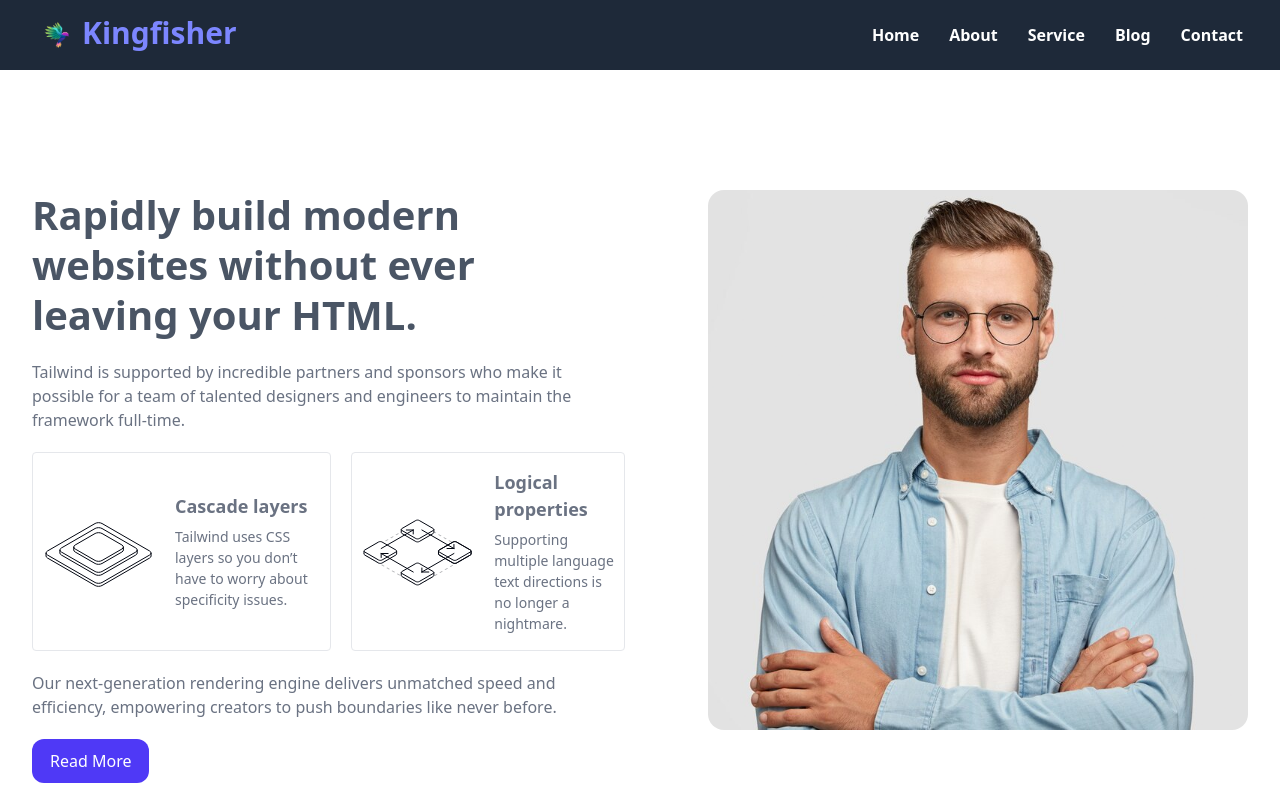
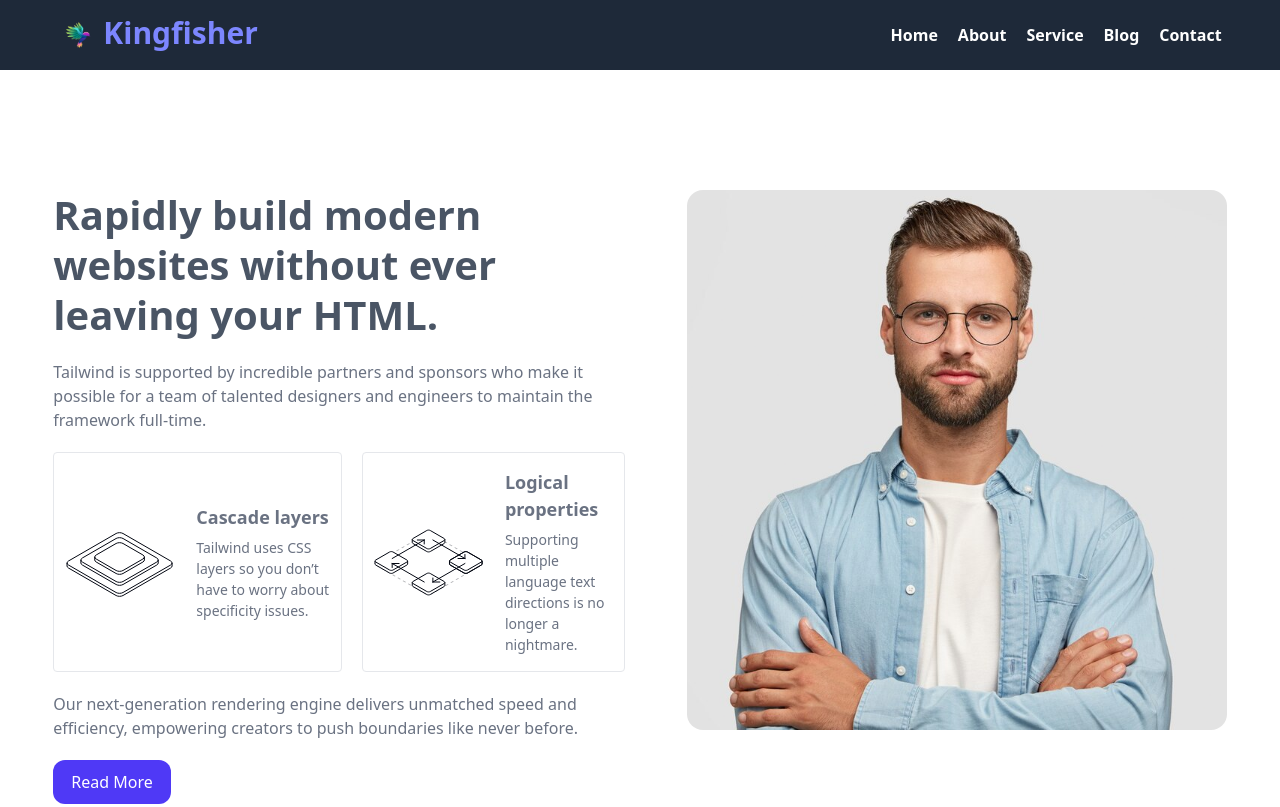
Before and after one commit to Syed-Shabok/TailwindCSS-Ostad-Project, a website: page src/index.html in a window 1280 px wide. Shown: the top 807 px of the page. Drawn offline with Linux system fonts and the light colour scheme.

Commit message:
replaced .container with .w-11/12

```diff
--- a/src/index.html
+++ b/src/index.html
@@ -9,7 +9,7 @@
 <body>
     <!-- Header Section -->
      <header class="bg-gray-800">
-        <div class="container mx-auto px-8">
+        <div class="mx-auto w-11/12">
             <div class="flex flex-wrap justify-center md:justify-between items-center gap-y-1 py-[10px]">
                 <!-- Logo -->
                 <div class="flex">
@@ -19,8 +19,8 @@
                 </div>
 
                 <!-- Menu -->
-                <nav>
-                    <ul class="flex gap-[20px] items-center h-full">
+                <nav >
+                    <ul class="flex flex-wrap justify-center gap-[10px] items-center h-full">
                         <li><a href="#" class="px-[5px] py-[5px] text-[16px] font-semibold text-white hover:text-indigo-400 transition duration-200 ease-linear">Home</a></li>
                         <li><a href="#" class="navItems">About</a></li>
                         <li><a href="#" class="navItems">Service</a></li>
@@ -33,7 +33,7 @@
 
      <!-- Hero Section -->
     <Section class="py-[120px]">
-        <div class="container mx-auto px-8">
+        <div class="mx-auto w-11/12">
             <div class="grid grid-cols-12 gap-[30px]">
                 <div class="col-span-12 lg:col-span-6 order-2 lg:order-1">
                     <div class="grid gap-[20px]">
@@ -55,6 +55,7 @@
                                         <p class="text-gray-500 text-[14px]">Tailwind uses CSS layers so you don’t have to worry about specificity issues.</p>
                                     </div>
                             </div>
+
                             <div>
                                 <!-- Right Card -->
                                 <div class="flex items-center gap-[20px] border border-gray-200 py-[16px] px-[10px] rounded">
@@ -81,8 +82,8 @@
                 </div>
 
                 <div class="col-span-12 lg:col-span-6 order-1 lg:order-2">
-                    <div class="flex justify-end">
-                <img src="./img/item.png" alt="" class="w-135 h-135 rounded-2xl">
+                    <div class="flex justify-center lg:justify-end">
+                <img src="./img/item.png" alt="Image of some random dude" class="w-135 h-135 rounded-2xl">
                     </div>
                 </div>
 
@@ -92,7 +93,7 @@
 
     <!-- Cards Section -->
      <section>
-        <div class="container mx-auto px-8">
+        <div class="mx-auto w-11/12">
             <div class="grid grid-cols-12 gap-[30px]">
                 <div class="col-span-12 md:col-span-6 xl:col-span-3 ">
                     <div class="bg-white rounded-lg shadow-md overflow-hidden">
@@ -524,7 +525,7 @@
 
      <!-- Footer Section -->
       <footer class="mt-[50px] py-[20px] bg-gray-800">
-        <div class="container flex flex-wrap items-center justify-center md:justify-between gap-y-1 mx-auto px-8">
+        <div class="flex flex-wrap items-center justify-center md:justify-between gap-y-1 mx-auto w-11/12">
             <p class="text-white order-2 md:order-1">Copyright &copy; 2025 Tailwind Labs Inc.</p>
             <nav class="order-1 md:order-2">
                 <ul class="flex gap-[20px] items-center h-full">
```
Also changed, not shown: package.json (+12 -0 lines), src/output.css.
